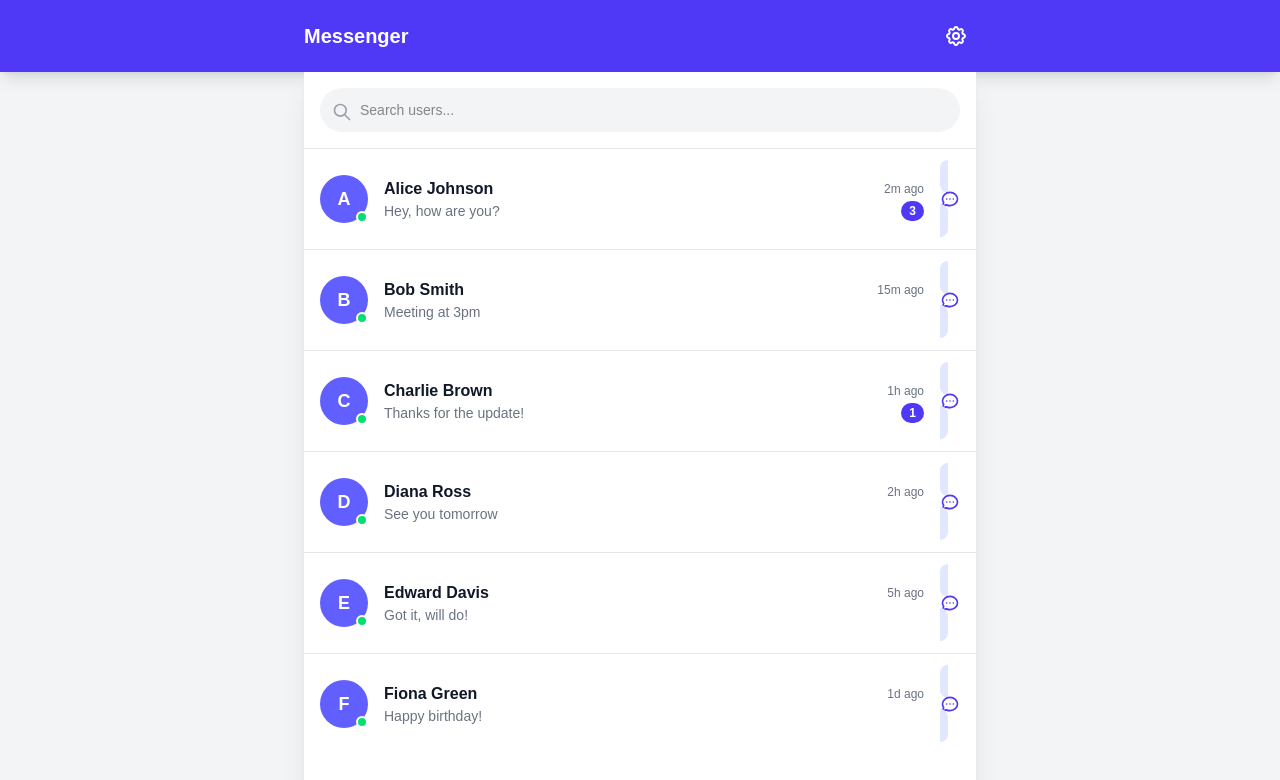
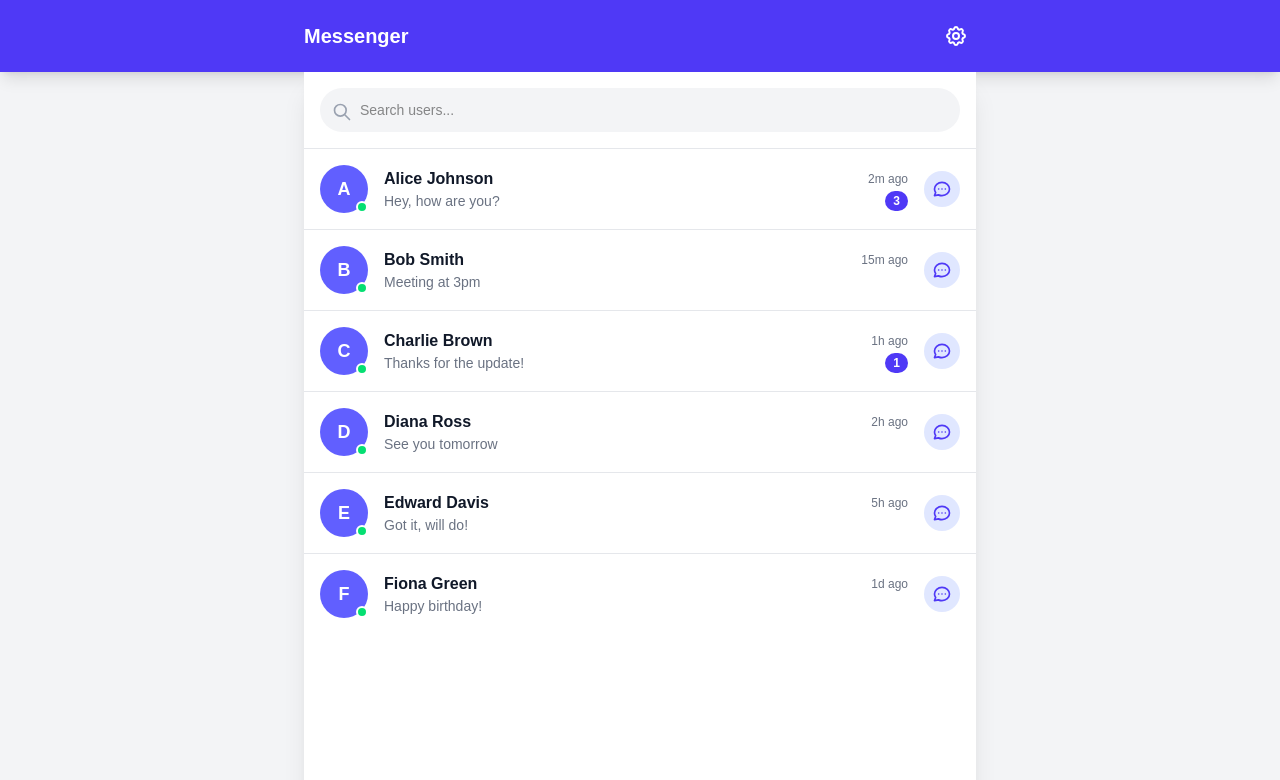
Before and after one commit to nhmnazmul22/next-messenger, a Next.js app in the folder frontend/: page / in a window 1280 px wide. Shown: the top 780 px of the page. Built offline with nearby package versions, Linux system fonts and the light colour scheme.

Commit message:
style: enhance chat link button alignment and styling

```diff
--- a/frontend/src/app/page.tsx
+++ b/frontend/src/app/page.tsx
@@ -75,7 +75,7 @@ export default function Home() {
               <div className="ml-4">
                 <Link
                   href={`/chat/${user.id}`}
-                  className="p-2 bg-indigo-100 dark:bg-indigo-900 text-indigo-600 dark:text-indigo-300 rounded-full hover:bg-indigo-200 dark:hover:bg-indigo-800 transition-colors"
+                  className="flex items-center justify-center p-2 bg-indigo-100 dark:bg-indigo-900 text-indigo-600 dark:text-indigo-300 rounded-full hover:bg-indigo-200 dark:hover:bg-indigo-800 transition-colors"
                 >
                   <svg className="w-5 h-5" fill="none" stroke="currentColor" viewBox="0 0 24 24">
                     <path strokeLinecap="round" strokeLinejoin="round" strokeWidth={2} d="M8 12h.01M12 12h.01M16 12h.01M21 12c0 4.418-4.03 8-9 8a9.863 9.863 0 01-4.255-.949L3 20l1.395-3.72C3.512 15.042 3 13.574 3 12c0-4.418 4.03-8 9-8s9 3.582 9 8z" />
```
